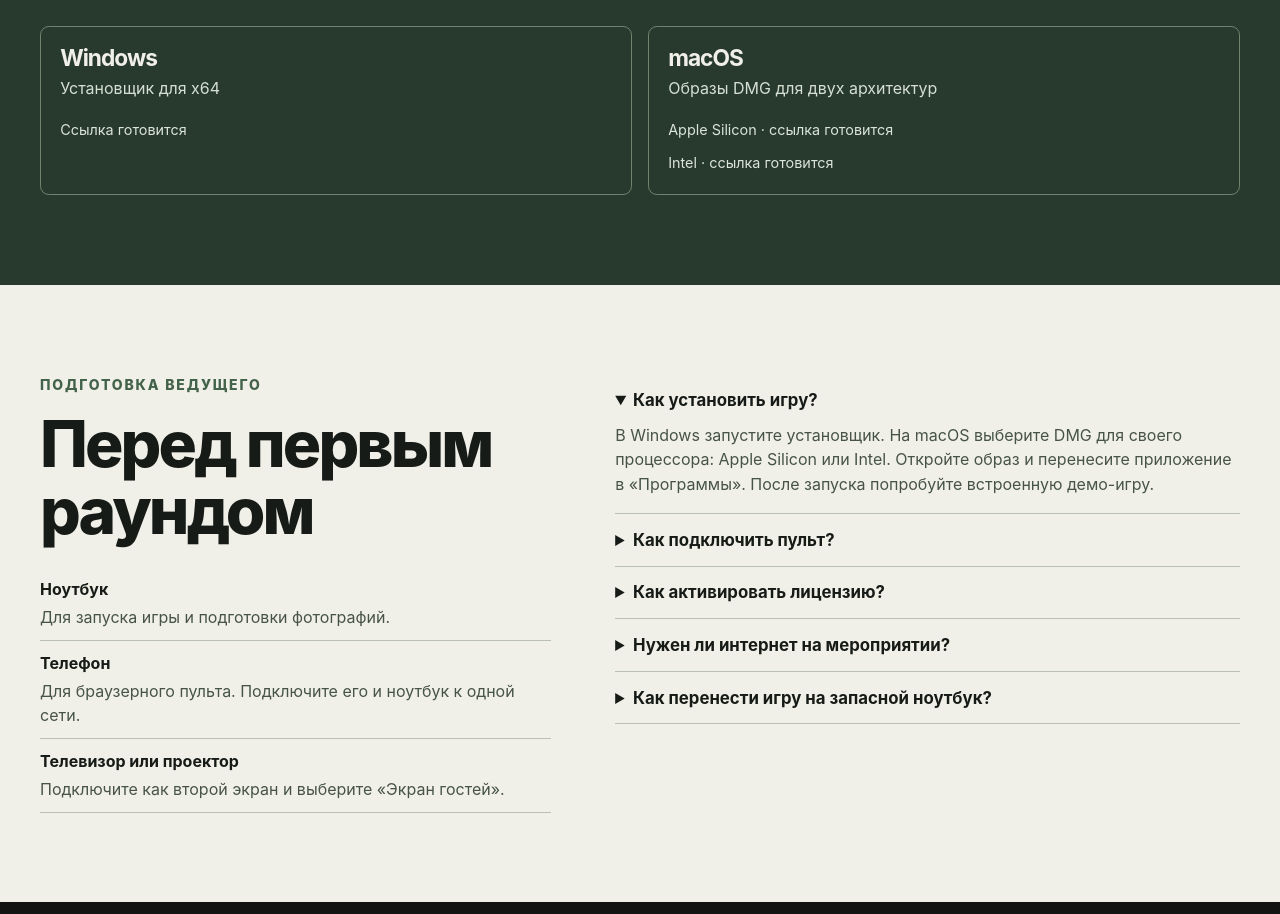
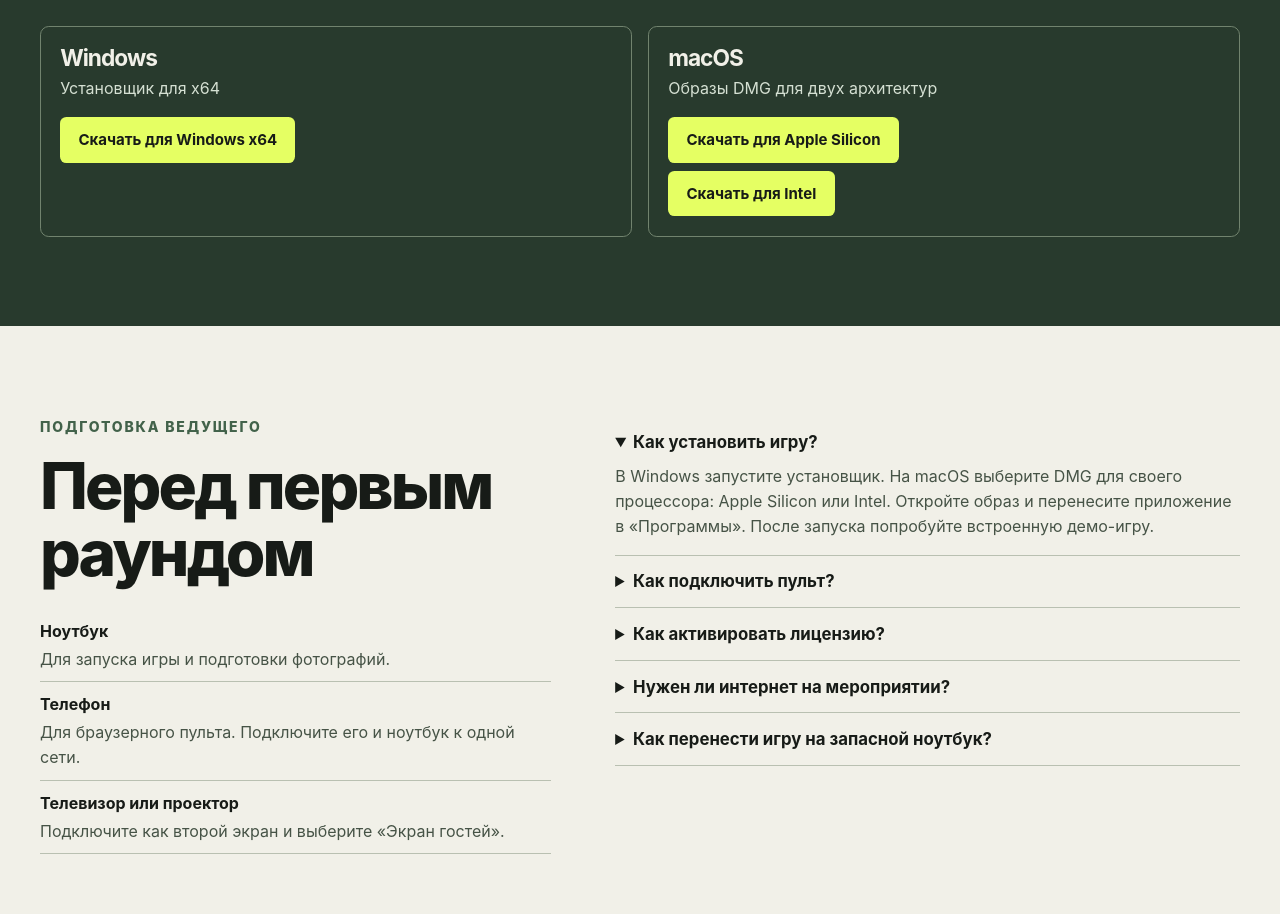
Before and after one commit to SoloMainDeveloper/freeze-frame-site, a plain HTML site: page index.html in a window 1280 px wide. Shown: the part 2629-3543 px from the top of the page. Drawn offline with Linux system fonts and the light colour scheme.

Commit message:
Добавлены ссылки на релиз v1.0.0

```diff
--- a/site.js
+++ b/site.js
@@ -1,10 +1,18 @@
 "use strict";
 
-// После публикации сборки замените null на HTTPS-ссылку и подпись версии.
 const builds = {
-  windows: null,
-  "mac-arm": null,
-  "mac-intel": null,
+  windows: {
+    url: "https://github.com/SoloMainDeveloper/freeze-frame-site/releases/download/v1.0.0/StopKadr-Setup-1.0.0.exe",
+    label: "Скачать для Windows x64",
+  },
+  "mac-arm": {
+    url: "https://github.com/SoloMainDeveloper/freeze-frame-site/releases/download/v1.0.0/StopKadr-1.0.0-macos-arm64.dmg",
+    label: "Скачать для Apple Silicon",
+  },
+  "mac-intel": {
+    url: "https://github.com/SoloMainDeveloper/freeze-frame-site/releases/download/v1.0.0/StopKadr-1.0.0-macos-intel.dmg",
+    label: "Скачать для Intel",
+  },
 };
 
 for (const [id, build] of Object.entries(builds)) {
@@ -14,9 +22,7 @@ for (const [id, build] of Object.entries(builds)) {
   link.className = "button button--primary";
   link.href = build.url;
   link.textContent = build.label;
-  const version = document.createElement("small");
-  version.textContent = build.version;
-  slot.replaceChildren(link, version);
+  slot.replaceChildren(link);
 }
 
 const shots = [
--- a/styles.css
+++ b/styles.css
@@ -92,7 +92,6 @@ html:has(.photo-viewer[open]) { overflow: hidden; }
 .build [data-build] { margin-top: .5rem; }
 .build [data-build] > span { font-size: .9rem; color: #dbe4d8; }
 .build [data-build] > a { display: inline-flex; }
-.build small { display: block; margin-block: .35rem; color: #dbe4d8; }
 .guide { display: grid; grid-template-columns: .9fr 1.1fr; align-items: start; gap: clamp(1.5rem, 5vw, 5rem); }
 .gear { padding: 0; margin: 1.4rem 0 0; list-style: none; }
 .gear li { display: grid; gap: .2rem; border-bottom: 1px solid #b9c0b1; padding: .62rem 0; }
```
